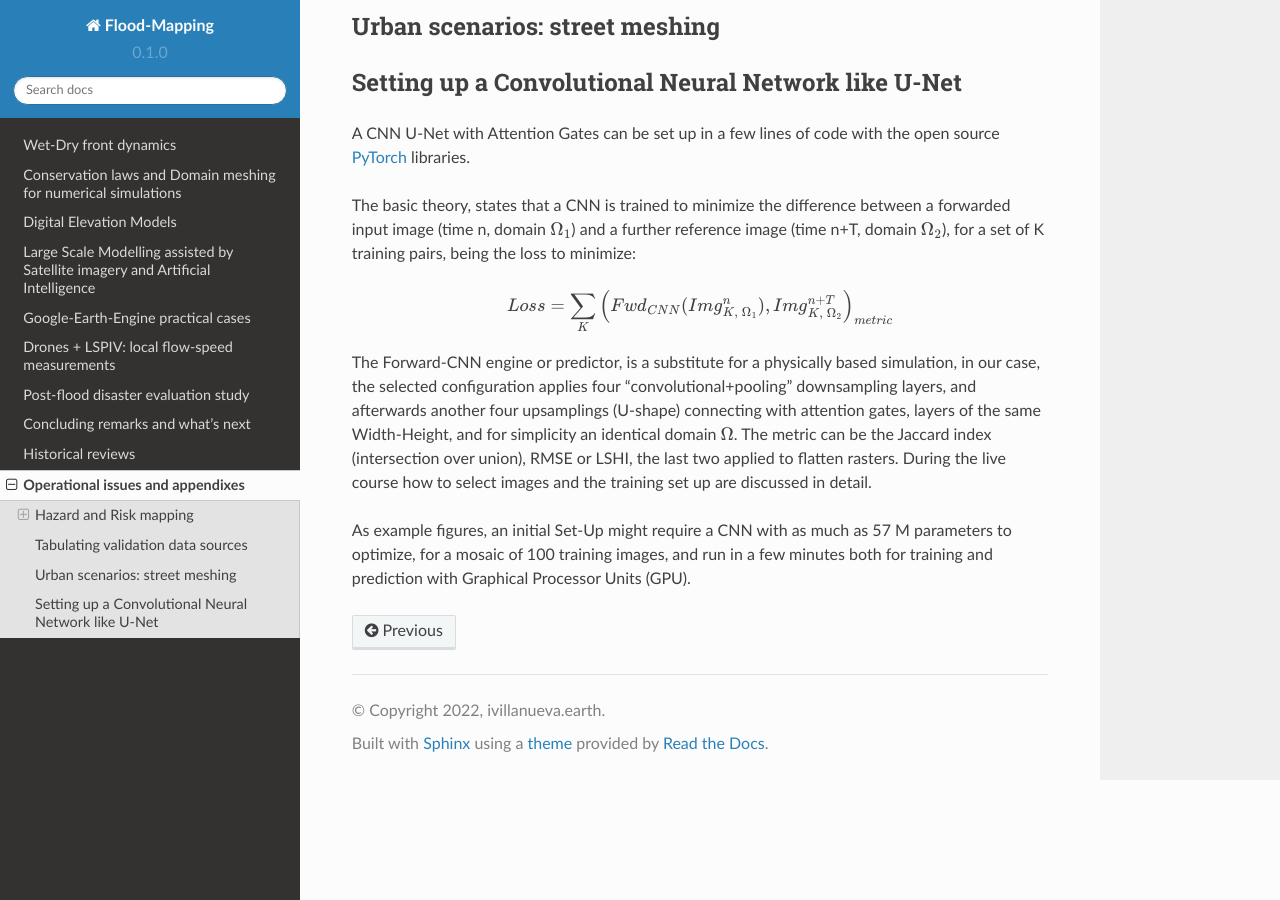
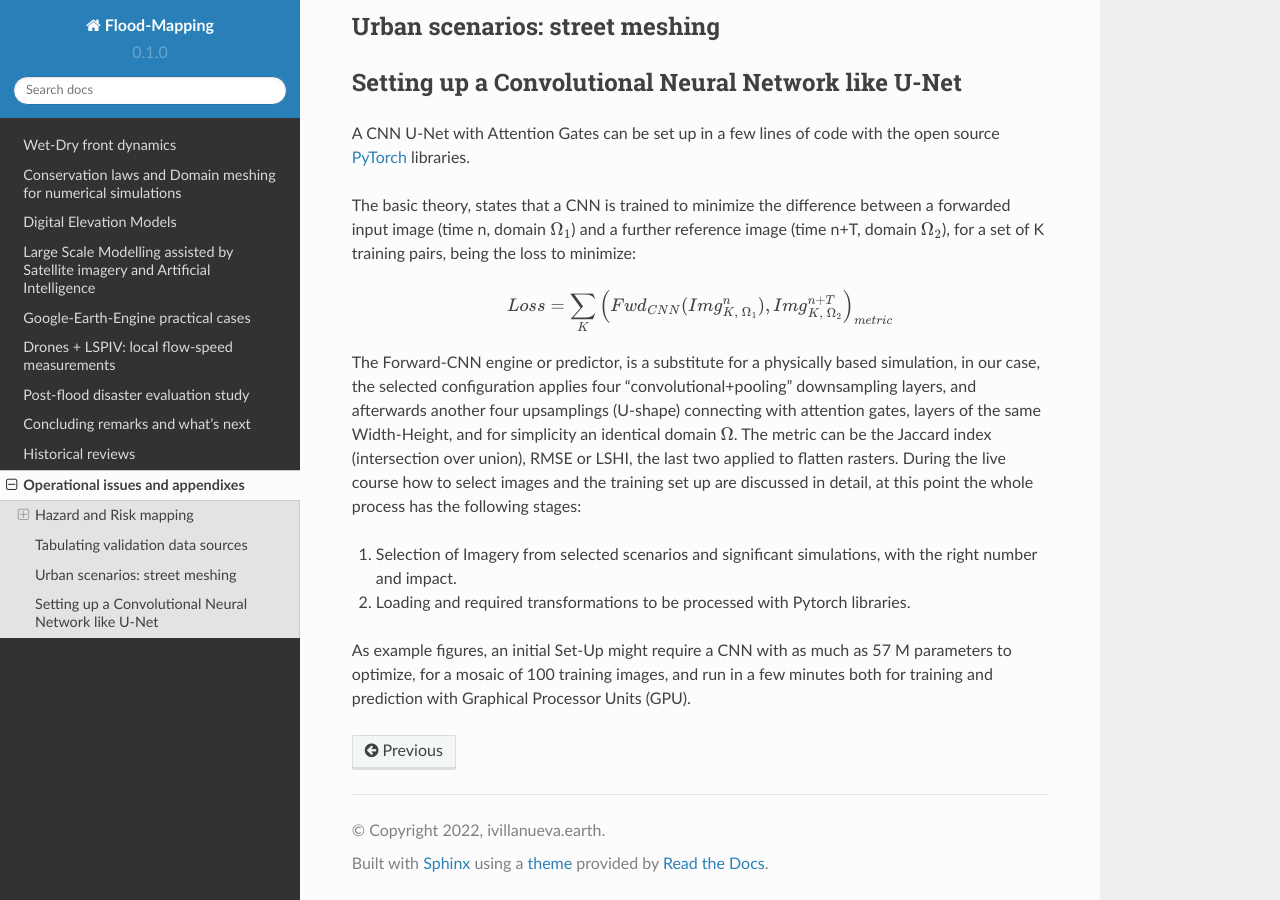
Before and after one commit to ivillamadrid/FloodMapping, a Sphinx documentation site: the page built from docs/source/operational_appx.rst, in a window 1280 px wide and 900 px high, scrolled down 1805 px. Built offline with Sphinx 7.4.7 and the Read the Docs theme 2.0.0, drawn with Linux system fonts in a browser that asks for light colours.

Commit message:
Update operational_appx.rst

```diff
--- a/docs/source/operational_appx.rst
+++ b/docs/source/operational_appx.rst
@@ -76,6 +76,10 @@ and a further reference  image (time n+T, domain :math:`\Omega_2`), for a set of
 The Forward-CNN engine or predictor, is a substitute for a physically based simulation, in our case, the selected configuration applies four "convolutional+pooling" downsampling layers, and afterwards another four upsamplings (U-shape)
 connecting with attention gates, layers of the same Width-Height, and for simplicity an identical domain :math:`\Omega`. The metric can be the
 Jaccard index (intersection over union), RMSE or LSHI, the last two applied to flatten rasters. During the live course how to select images and
-the training set up are discussed in detail.
+the training set up are discussed in detail, at this point the whole process has the following stages:
+
+#. Selection of Imagery from selected scenarios and significant simulations, with the right number and impact.
+
+#. Loading and required transformations to be processed with Pytorch libraries.
 
 As example figures, an initial Set-Up might require a CNN with as much as 57 M parameters to optimize, for a mosaic of 100 training images, and run in a few minutes both for training and prediction with Graphical Processor Units (GPU).
```
